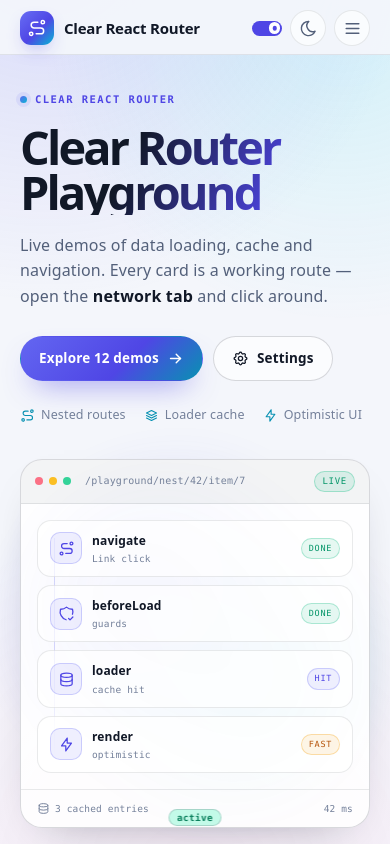
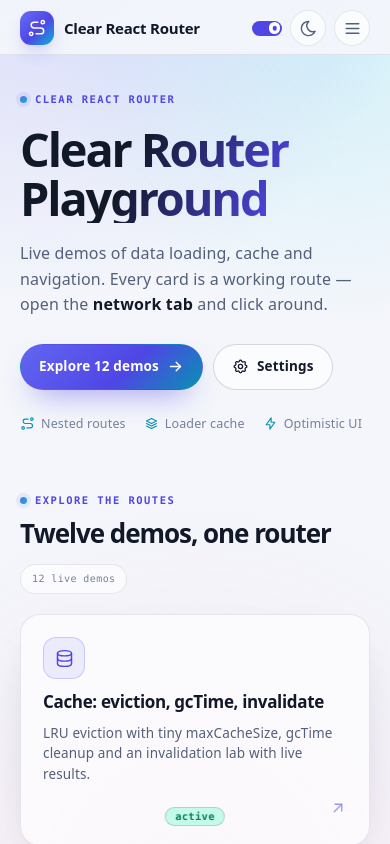
Before and after one commit to AndrewBubnov/clear-react-router, a React (Vite) app: page / in a window 390 px wide. Shown: the top 844 px of the page. Built offline with nearby package versions, Linux system fonts and the light colour scheme.

Commit message:
Fix some styles

```diff
--- a/src/App.tsx
+++ b/src/App.tsx
@@ -87,7 +87,7 @@ const Status = () => {
 	const { showStatusBadge } = usePlaygroundSettings();
 	if (!showStatusBadge) return null;
 	return (
-		<Badge className="status-badge" color={STATUS_COLOR[status]} variant="light" size="sm" radius="xl" tt="none">
+		<Badge className="status-badge" color={STATUS_COLOR[status]} variant="light" size="md" radius="xl" tt="none">
 			{status}
 		</Badge>
 	);
--- a/src/playground/playground.css
+++ b/src/playground/playground.css
@@ -631,8 +631,6 @@
 	margin: 16px 0 18px;
 	font-size: clamp(42px, 6.5vw, 76px);
 	font-weight: 680;
-	line-height: 0.96;
-	letter-spacing: -0.06em;
 	background: linear-gradient(115deg, var(--text-h) 32%, var(--accent) 76%, var(--accent-2));
 	background-clip: text;
 	-webkit-background-clip: text;
@@ -1169,8 +1167,7 @@ h1 {
 	}
 
 	.pg-hero__visual {
-		width: min(100%, 520px);
-		margin-inline: auto;
+		display: none;
 	}
 
 	.pg-home-grid {
@@ -1193,10 +1190,6 @@ h1 {
 
 	.pg-hero h1 {
 		font-size: clamp(38px, 12vw, 56px);
-	}
-
-	.pg-hero__visual {
-		min-height: 320px;
 	}
 
 	.pg-window {
```
